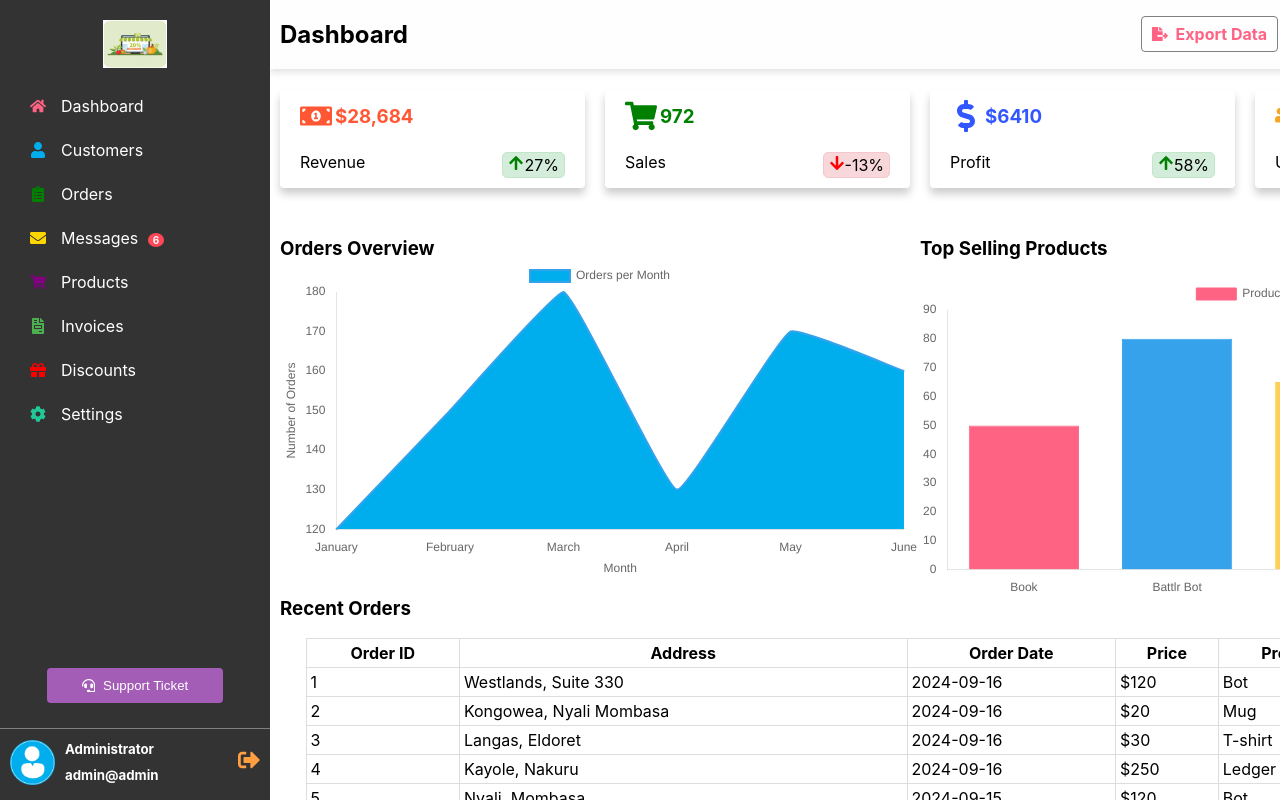
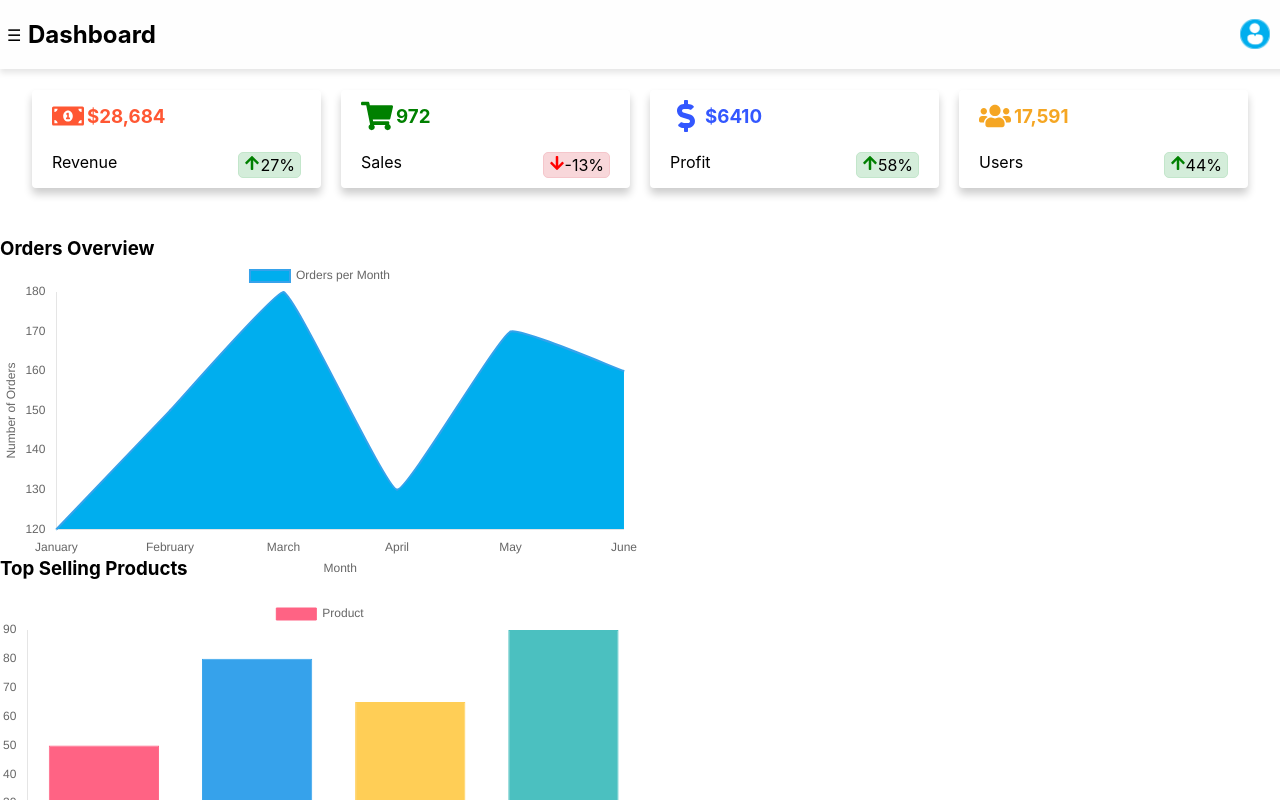
Before and after one commit to Ombito/Admin-dashboard, a React (Create React App) app: page / in a window 1280 px wide. Shown: the top 800 px of the page. Built offline with nearby package versions, Linux system fonts and the light colour scheme.

Commit message:
Fix: mobile responsiveness

```diff
--- a/src/App.css
+++ b/src/App.css
@@ -23,7 +23,7 @@
 }
 
 
-@media screen and (max-width: 1268px) {
+@media screen and (max-width: 1300px) {
   .content {
     margin-left: 0;
     padding: 0;
--- a/src/components/Home/home.css
+++ b/src/components/Home/home.css
@@ -22,6 +22,11 @@
   background-color: #fefefe;
   box-shadow: 0 4px 6px rgba(0, 0, 0, 0.1);
   justify-content: space-between;
+}
+.navbar-div-hero-section {
+  display: flex;
+  gap: 5px;
+  align-items: center;
 }
 .export-button {
   display: flex;
@@ -139,9 +144,12 @@
 }
 
 
-@media screen  and (max-width: 1200px) {
+@media screen  and (max-width: 1300px) {
   .navbar-div {
     width: 100%;
+  }
+  .navbar-div-hero-section {
+    margin-left: 18px;
   }
   .chart-container {
     display: flex;
--- a/src/components/Home/home.jsx
+++ b/src/components/Home/home.jsx
@@ -140,7 +140,7 @@ const handleExportPDF = () => {
     <div className='home-summary'>
       <div ref={contentRef}>
         <div className="navbar-div">
-          <div style={{display: 'flex', gap: '5px', alignItems: 'center'}}>
+          <div className="navbar-div-hero-section">
             <h2>Dashboard</h2>
           </div>
           <div className='sidebar-username'>
--- a/src/components/Sidebar/sidebar.css
+++ b/src/components/Sidebar/sidebar.css
@@ -11,6 +11,11 @@
   flex-direction: column;
   justify-content: space-between;
   z-index: 1001;
+}
+.logo-container {
+  display: flex;
+  width: auto;
+  margin: auto;
 }
 .sidebar-div {
   display: flex;
@@ -45,8 +50,9 @@
 .logo {
   height: 6vh;
   width: 5vw;
-  margin: auto;
+  margin: auto 0;
   display: flex;
+  margin-right: 20px;
   justify-content: center;
 }
 .sidebar-messages-count {
@@ -299,12 +305,15 @@
 }
 
 
-@media screen and (max-width: 1268px) {
+@media screen and (max-width: 1300px) {
   .sidebar {
     display: none;
     position: fixed;
     width: auto;
     transition: left .3s ease;
+  }
+  .sidebar-navigation-hero {
+    margin-left: 7px;
   }
   .hambuger {
     display: block;
--- a/src/components/Sidebar/sidebar.jsx
+++ b/src/components/Sidebar/sidebar.jsx
@@ -67,8 +67,9 @@ const handleLogoutClose = () => {
   return (
    <div className="sidebar-navigation-hero">
      <div className="sidebar">
-      <div>
+      <div className="logo-container">
         <img className="logo" src={logo} alt="logo" />
+        <h3>Flap</h3>
       </div>
       <div className="sidebar-div">
         <div className='sidebar-hero'>
```
